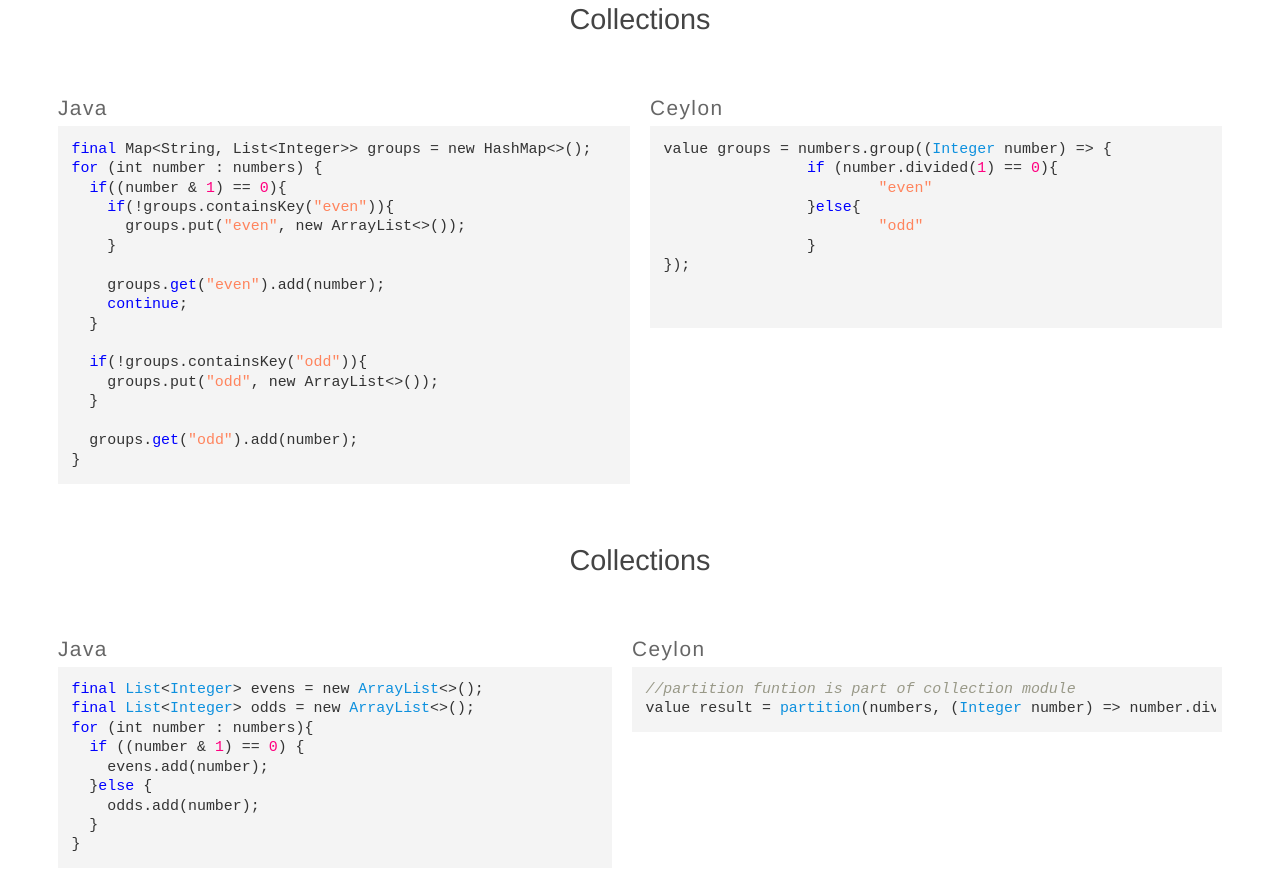
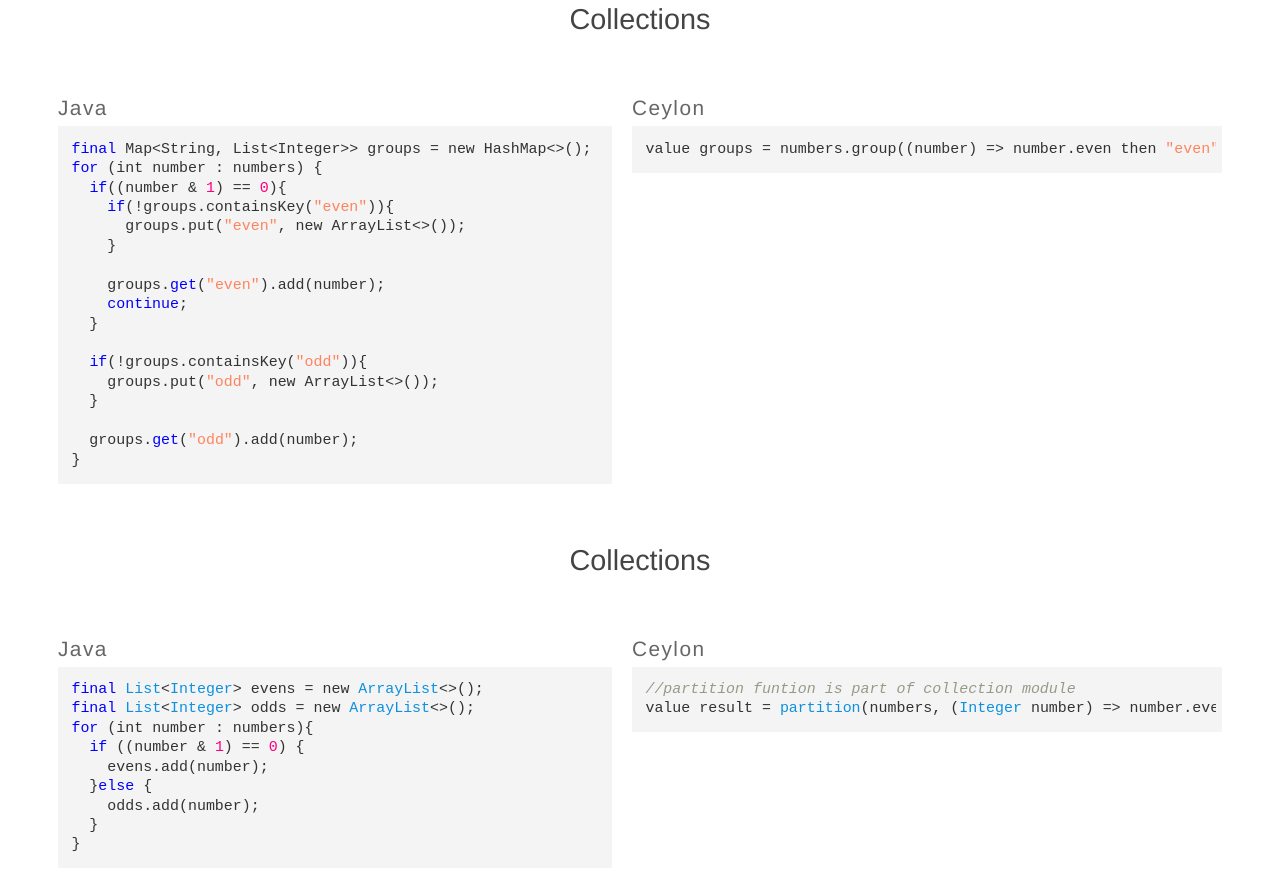
Before and after one commit to leomindez/From-Java-To-Ceylon, a website: page index.html in a window 1280 px wide. Shown: the part 5677-6567 px from the top of the page. Drawn offline with Linux system fonts and the light colour scheme.

Commit message:
Use Integer.even member instead of .divided()
The divided method cannot do this check, regardless of whether you call
it with argument 1 or 2.

```diff
--- a/index.html
+++ b/index.html
@@ -187,15 +187,7 @@ for (int number : numbers) {
 
   groups.get("odd").add(number);
 }
-</code></pre></div><div class="card"><div class="lang">Ceylon</div><pre class="code"><code>value groups = numbers.group((Integer number) => {
-		if (number.divided(1) == 0){
-			"even"
-		}else{
-			"odd"
-		}
-});
-
-
+</code></pre></div><div class="card"><div class="lang">Ceylon</div><pre class="code"><code>value groups = numbers.group((number) => number.even then "even" else "odd");
 </code></pre></div></div></div><div class="case"><div class="name">Collections</div><div class="pair"><div class="card"><div class="lang">Java</div><pre class="code"><code>final List&ltInteger&gt evens = new ArrayList<>();
 final List&ltInteger&gt odds = new ArrayList<>();
 for (int number : numbers){
@@ -206,7 +198,7 @@ for (int number : numbers){
   }
 }
 </code></pre></div><div class="card"><div class="lang">Ceylon</div><pre class="code"><code>//partition funtion is part of collection module
-value result = partition(numbers, (Integer number) => number.divided(2) == 0);
+value result = partition(numbers, (Integer number) => number.even);
 </code></pre></div></div></div><div class="case"><div class="name">Collections</div><div class="pair"><div class="card"><div class="lang">Java</div><pre class="code"><code>final List&ltUser&gt users = getUsers();
 
 Collections.sort(users, new Comparator&ltUser&gt(){
```
Also changed, not shown: 2 other files.
